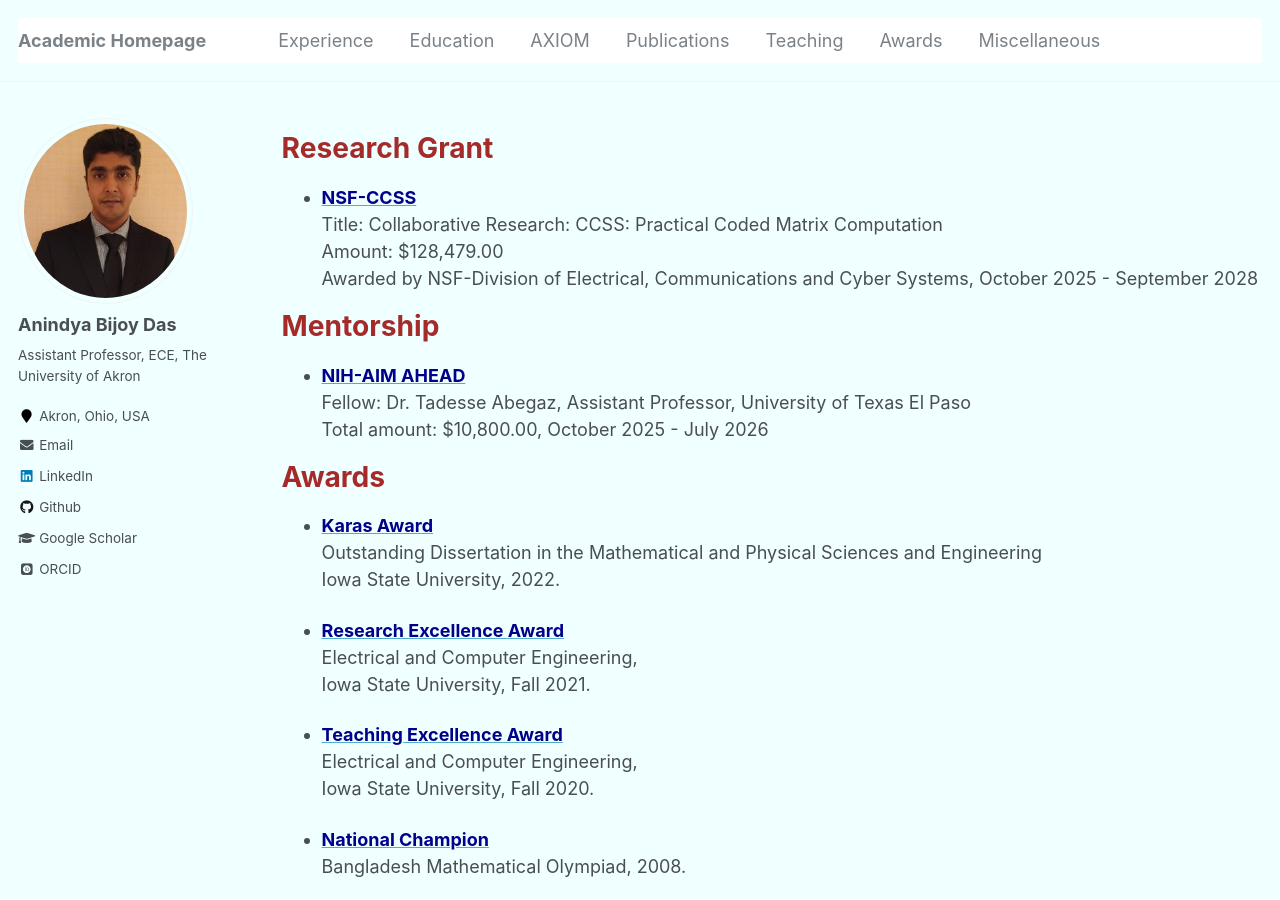
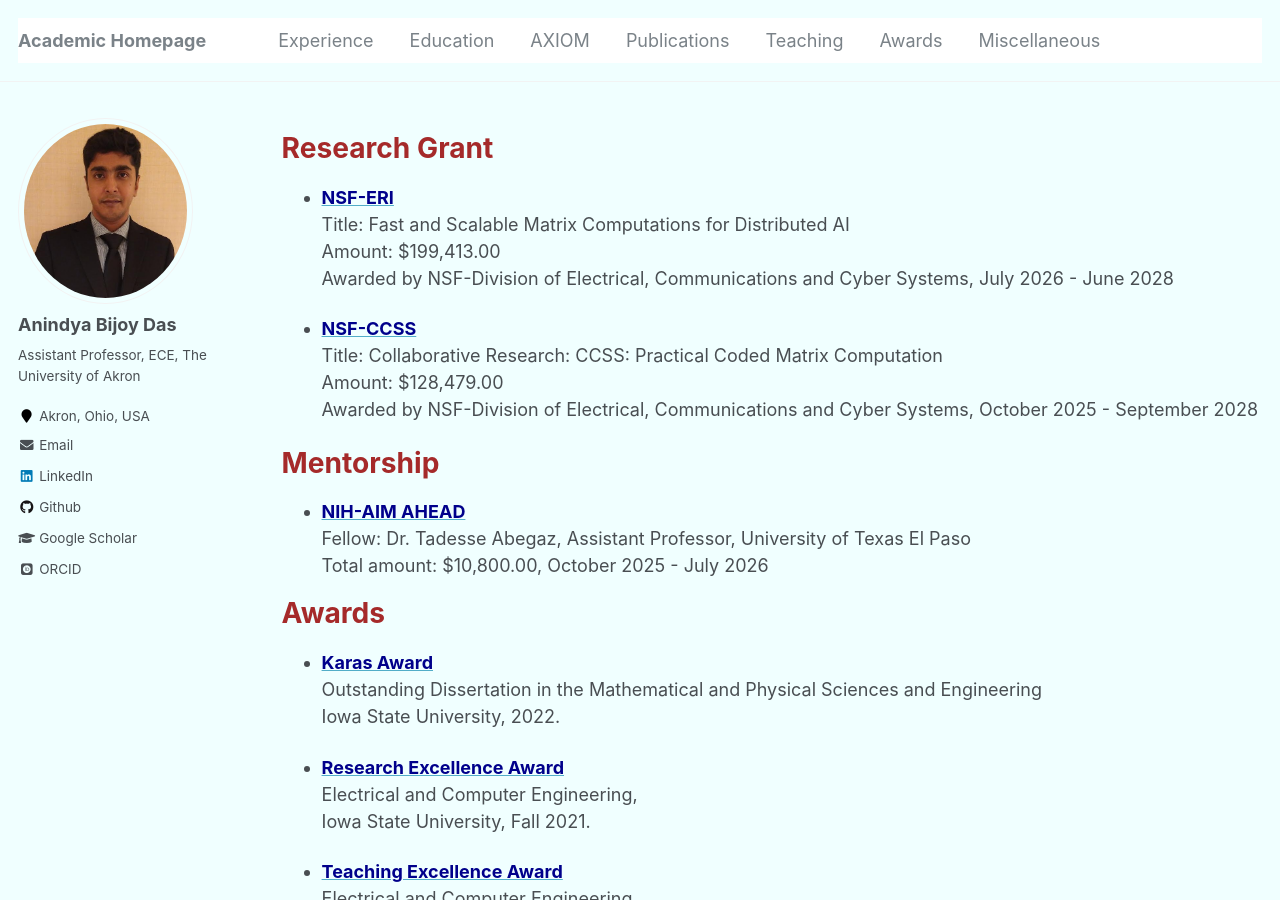
Before and after one commit to anindyabijoydas/portfolio, a Jekyll site: the page built from _pages/awards.md, in a window 1280 px wide and 900 px high. Built offline with Jekyll 4.4.1, drawn with Linux system fonts in a browser that asks for light colours; some web fonts are replaced.

Commit message:
Update awards.md

```diff
--- a/_pages/awards.md
+++ b/_pages/awards.md
@@ -14,6 +14,9 @@ redirect_from:
 
 <span style="color:brown">**Research Grant**</span>
 ======
+* [<span style="color: #00008B">**NSF-ERI**</span>](https://www.nsf.gov/awardsearch/show-award?AWD_ID=2553138) <br/> Title: Fast and Scalable Matrix Computations for Distributed AI
+ <br/> Amount: $199,413.00 <br/> Awarded by NSF-Division of Electrical, Communications and Cyber Systems, July 2026 - June 2028
+
 * [<span style="color: #00008B">**NSF-CCSS**</span>](https://www.nsf.gov/awardsearch/show-award/?AWD_ID=2503641) <br/> Title: Collaborative Research: CCSS: Practical Coded Matrix Computation
  <br/> Amount: $128,479.00 <br/> Awarded by NSF-Division of Electrical, Communications and Cyber Systems, October 2025 - September 2028
 
```
